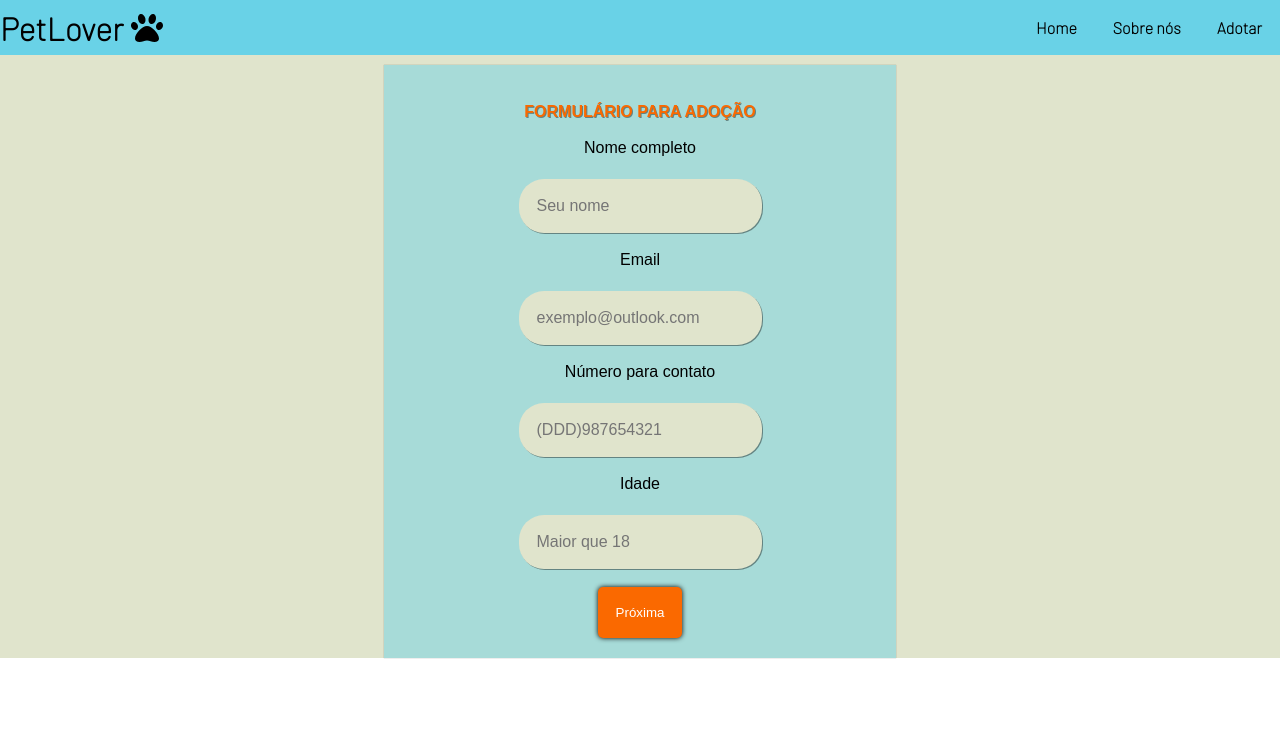
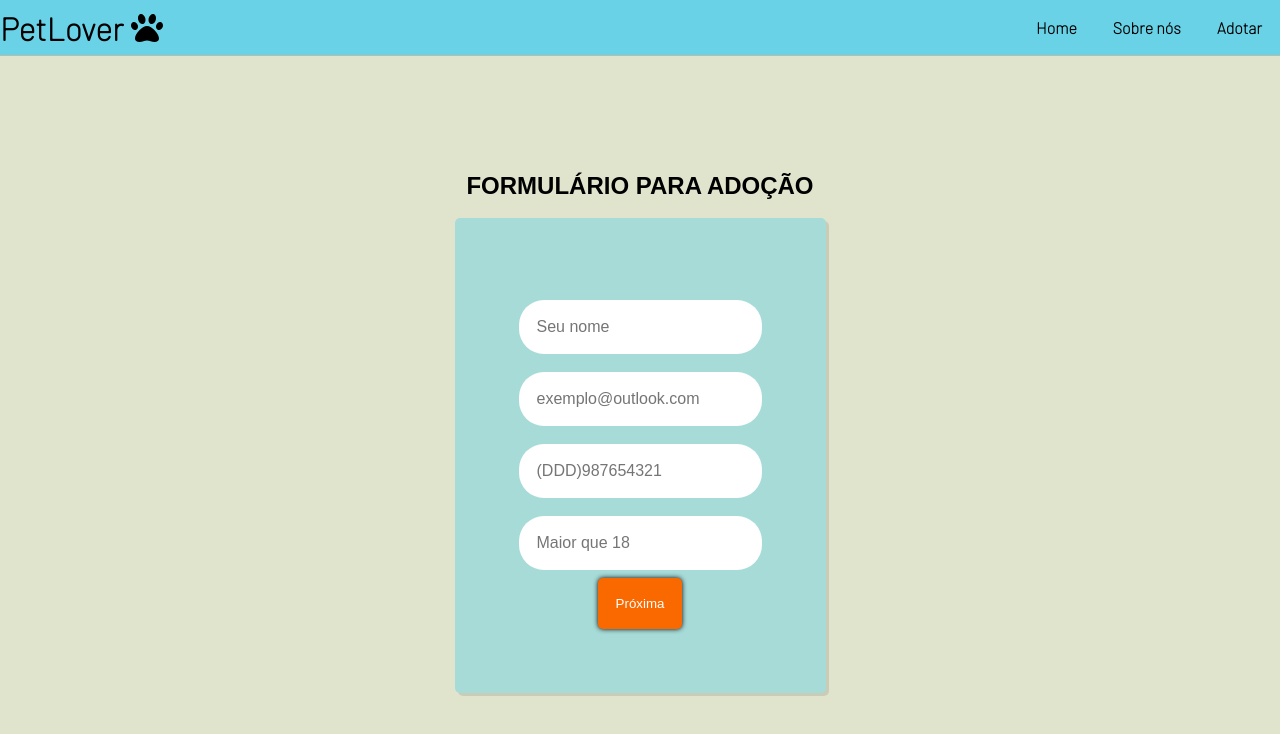
Before and after one commit to raulhenrique-x3/React-SPA-PetLover, a React (Create React App) app: page /Form in a window 1280 px wide. Shown: the top 734 px of the page. Built offline with nearby package versions, Linux system fonts and the light colour scheme.

Commit message:
mudanças no responsivo

```diff
--- a/src/App.css
+++ b/src/App.css
@@ -10,3 +10,9 @@ a{
   color: #000000;
   margin-top: 70%;
 }
+
+body{
+  width: 100%;
+  height: 100vh;
+  background-color: #e0e4cc;
+}
--- a/src/components/Adopt.js
+++ b/src/components/Adopt.js
@@ -36,7 +36,7 @@ import {api} from "./api";
                         clicando no botão abaixo!
                     </h3>
 
-                    <Link to="/Form"><Button className="toForm">Formulário!</Button></Link>
+                    <Link to="/Form"><button type="submit" name="submit" className="subButton">Formulário!</button></Link>
                 </div>
             </div>
         )
--- a/src/components/Form.js
+++ b/src/components/Form.js
@@ -37,7 +37,6 @@ import { routes } from "../const/routes";
 
                             <div className="form2Quest">
                                 <label>
-                                    <p>Nome completo</p>
                                     <br/>
                                     <input
                                             {...register("fullName")}
@@ -49,7 +48,6 @@ import { routes } from "../const/routes";
                                 </label>
 
                                 <label>
-                                    <p>Email</p>
                                     <br/>
                                     <input
                                             {...register("email")}
@@ -57,13 +55,12 @@ import { routes } from "../const/routes";
                                             type={"text"}
                                             placeholder={"exemplo@outlook.com"}
                                             />
-                                    <p style={{color:"red", fontSize:"0.8rem"}}>{errors.email?.type === 'required' && "Campo obrigatório!"}</p>
+                                    <p style={{color:"red", fontSize:"1rem"}}>{errors.email?.type === 'required' && "Campo obrigatório!"}</p>
                                 </label>
                             </div>
 
                             <div className="form2Quest">
                                 <label>
-                                    <p>Número para contato</p>
                                     <br/>
                                     <input
                                             {...register("number")}
@@ -71,11 +68,10 @@ import { routes } from "../const/routes";
                                             type={"tel"}
                                             placeholder={"(DDD)987654321"}
                                             />
-                                    <p style={{color:"red", fontSize:"0.8rem"}}>{errors.number && "Campo obrigatório!"}</p>
+                                    <p style={{color:"red", fontSize:"1rem"}}>{errors.number && "Campo obrigatório!"}</p>
                                 </label>
 
                                 <label>
-                                    <p>Idade</p>
                                     <br/>
                                     <input
                                             {...register("age")}
@@ -83,7 +79,7 @@ import { routes } from "../const/routes";
                                             type={"number"}
                                             placeholder={"Maior que 18"}
                                             />
-                                    <p style={{color:"red", fontSize:"0.8rem"}}>{errors.age && "Campo obrigatório!"}</p>
+                                    <p style={{color:"red", fontSize:"1rem"}}>{errors.age && "Campo obrigatório!"}</p>
                                 </label>
                             </div>
                             <button type="submit" name="submit"  className="nextButton">Próxima</button>
--- a/src/styles/adopt.css
+++ b/src/styles/adopt.css
@@ -1,84 +1,48 @@
+a{
+    padding: 0;
+    margin: 0;
+}
 
 .adoptBox{
-    width: 100vw;
-    height: 100vh;
+    width: 100%;
+    height: 92vh;
     display: flex;
-    justify-content: space-between;
+    justify-content: space-evenly;
     align-items: center;
-    background-color: #e0e4cc;
-    padding: 18px;
 }
 
-li{
+.randomImgs{
+    max-width: clamp(200px, 50vw, 400px);
+}
+
+.adoptItems{
+    max-width: clamp(100px, 40vw, 600px);
+    max-height: 70vh;
+    background-color: #a7dbd8;
+    padding: 18px;
+    display: flex;
+    flex-direction: column;
+    align-items: center;
+    justify-content: space-around;
+    text-align: center;
+}
+
+ul{
     list-style-type: none;
 }
 
-.randomImgs{
-    width: 40vw;
-    height: 50%;
-    box-shadow: 0 0 10px #0000001a;
-}
 
-.adoptItems{
-    width: 50%;
-    height: 60%;
-    background-color: #a7dbd8;
-    display: flex;
-    justify-content: space-around;
-    align-items: center;
-    flex-direction: column;
-    box-shadow: 0 0 10px #0000001a;
-    text-align: center;
+.adoptItems h2, h3{
     padding: 18px;
+    font-family: Arial, Helvetica, sans-serif;
 }
 
 .adoptItems h2{
-    font-size: 4rem;
+    font-size: clamp(12px, 5vw, 32px);
     color: #fa6900;
+    text-shadow: 1px 1px black;
 }
 
 .adoptItems h3{
-    font-size: 2rem;
-    color: #ffffff;
-
+    font-size: clamp(8px, 4.5vw, 24px);
 }
-
-.adoptItems h2, h3{
-    text-shadow: 1px 1px #000000;
-    font-family: Arial, Helvetica, sans-serif;
-}
-
-
-.adoptItems button{
-    top: 0;
-    font-size: 2rem;
-    padding: 36px;
-    border-radius: 5px;
-    border: none;
-    color: #ffffff;
-    background-color: #fa6900;
-    box-shadow: 0 0 5px #000000;
-}
-
-
-@media screen and (min-width: 1024px){
-
-    .adoptItems{
-        width: 40%;
-        height: 85vh;
-    }
-
-    .adoptItems h2{
-        font-size: 2rem;
-    }
-
-    .adoptItems h3{
-        font-size: 1rem;
-    }
-
-    .adoptItems button{
-        padding: 18px;
-        font-size: small;
-    }
-
-}
--- a/src/styles/form.css
+++ b/src/styles/form.css
@@ -1,90 +1,65 @@
+/* #fa6900;
+    #a7dbd8*/
+
     .form{
         width: 100%;
-    height: 100vh;
-    display: flex;
-    align-items: center;
-    justify-content: center;
-    background-color: #e0e4cc;
+        height: 92vh;
     }
 
     .formSect{
-    margin-top: 10px;
+        width: 100%;
+        min-height: 92vh;
         display: flex;
+        justify-content: center;
         align-items: center;
-    justify-content: center;
         flex-direction: column;
-    background-color: #a7dbd8;
-    padding: 20px;
-    box-shadow: 0 0 1px rgb(0, 0, 0, 0.4);
     }
 
     .formSect h1{
-    text-shadow: 1px 1px rgb(0, 0, 0, 0.4);
+        font-family: Arial, Helvetica, sans-serif;
+        font-size: clamp(12px, 6vw, 24px);
+        margin: 18px 0 18px 0;
+    }
+
+    .formQuests h2{
+        font-family: Arial, Helvetica, sans-serif;
         color: #fa6900;
-    text-align: center;
-    font-size: 2rem;
-    margin: 18px;
-    font-family: Arial, Helvetica, sans-serif;
     }
 
     .formQuests{
-    width: 100%;
+        max-width: clamp(80%, 20vw, 100%);
         display: flex;
         flex-direction: column;
         align-items: center;
-}
-
-.formQuests label{
-    font-family: Arial, Helvetica, sans-serif;
-    text-align: center;
-    font-size: 1.2rem;
+        justify-content: center;
+        background-color: #a7dbd8;
+        padding: 5%;
+        border-radius: 5px;
+        box-shadow: 3px 3px #0000001a;
     }
 
     label p{
-    font-size: 1.5rem;
+        font-size: clamp(8px, 5vw, 12px);
+        text-align: center;
+        font-family: Arial, Helvetica, sans-serif;
+        font-weight: bold;
     }
 
-.formQuests input{
-    padding: 18px;
-    margin: 0 0 18px 0;
+    label input{
+        padding: clamp(8px, 2vw, 18px);
         border-radius: 25px;
         border: none;
-    box-shadow: 1px 1px rgb(0, 0, 0, 0.4);
-    font-size: 2rem;
-    background-color: #e0e4cc;
+        font-size: 1rem;
     }
 
     .subButton,
     .nextButton{
         color: #ffffff;
         padding: 18px;
+        margin-top: 8px;
         border-radius: 5px;
         border: none;
         background-color: #fa6900;
         box-shadow: 0 0 5px #000000;
         cursor: pointer;
     }
-
-@media screen and (min-width: 1024px) {
-
-    .form{
-        height: inherit;
-    }
-
-    .formSect{
-        width: 40%;
-        height: inherit;
-    }
-
-    .formQuests input{
-        font-size: 1rem;
-    }
-
-    .formSect h1{
-        font-size: 1rem;
-    }
-
-    label p{
-        font-size: 1rem;
-    }
-}
--- a/src/styles/home.css
+++ b/src/styles/home.css
@@ -4,7 +4,6 @@ font-family: Arial, Helvetica, sans-serif; */
 .home{
     width: 100%;
     height: 92vh;
-    background-color: #e0e4cc;
 }
 
 .sectOne{
--- a/src/styles/notFound.css
+++ b/src/styles/notFound.css
@@ -1,7 +1,6 @@
 .about{
     width: 100%;
     height: 90vh;
-    background-color: #e0e4cc;
     display: flex;
     justify-content: center;
     align-items: center;
@@ -10,7 +9,7 @@
 
 .about h1{
     font-family: Arial, Helvetica, sans-serif;
-    font-size: 3rem;
+    font-size: clamp(16px, 5vw, 36px);
     color: #fa6900;
     text-shadow: 0 2px rgb(0, 0, 0, 0.4);
 }
--- a/src/styles/verificacao.css
+++ b/src/styles/verificacao.css
@@ -1,24 +1,15 @@
 .verifSect{
     width: 100%;
-    height: 90vh;
+    height: 92vh;
     display: flex;
     justify-content: center;
     align-items: center;
-    background-color: #e0e4cc;
-
 }
 
 .verifSect h1{
     text-align: center;
     font-family: Arial, Helvetica, sans-serif;
-    font-size: 4rem;
+    font-size: clamp(32px, 5vw, 42px);
     color: #fa6900;
     text-shadow: 0 1px 1px #000000
 }
-
-@media screen and (min-width: 1024px) {
-
-    .verifSect h1{
-        font-size: 2rem;
-    }
-}
```
Also changed, not shown: src/components/CepForm.js (+1 -8 lines). Lines whose indentation alone changed are shown as unchanged.
